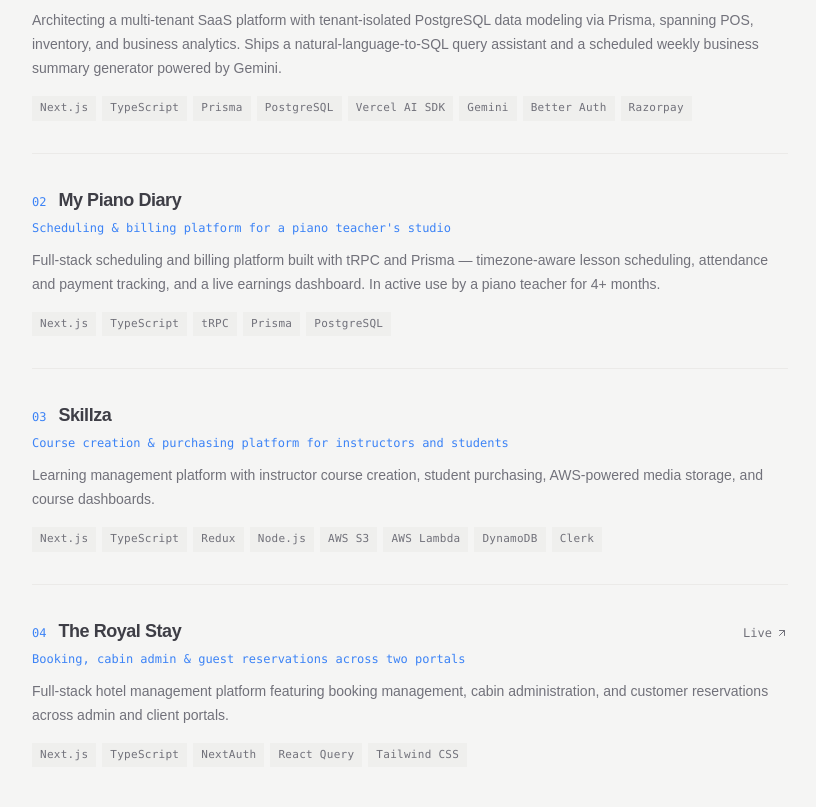
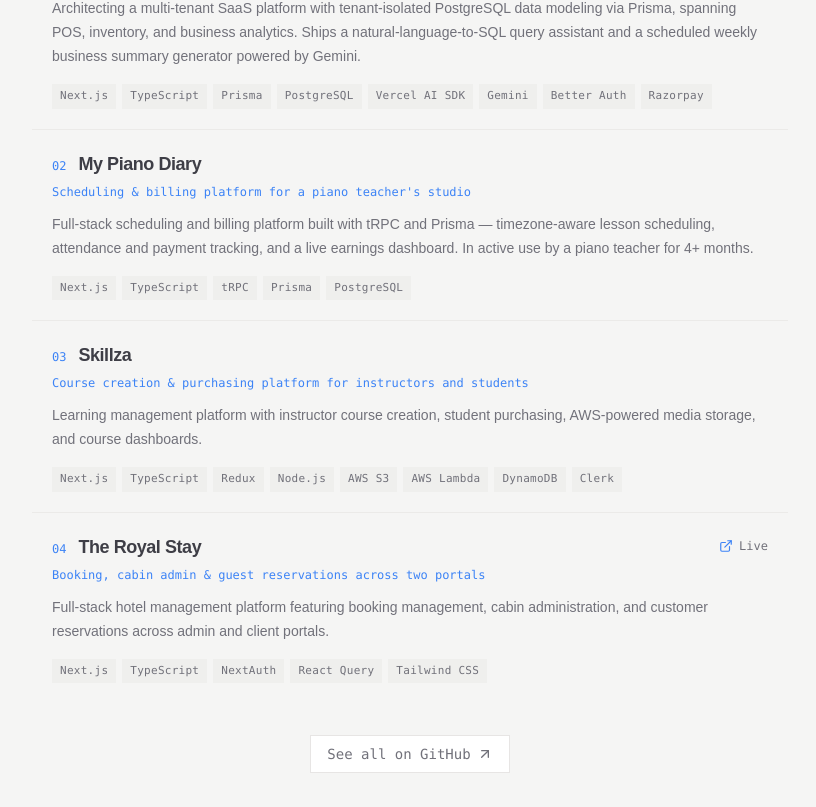
Before and after one commit to Itzsoham/portfolio, a Next.js app: page /projects in a window 1280 px wide. Shown: the part 493-1300 px from the top of the page, without its empty margins (64-880 px from the left). Built offline with nearby package versions, Linux system fonts and the light colour scheme; no server answers; a web font is replaced by a local one.

Commit message:
feat: update neminath link, add hover corner borders, add github and live icons to projects

```diff
--- a/components/cards/ExperienceRow.tsx
+++ b/components/cards/ExperienceRow.tsx
@@ -14,7 +14,11 @@
     entry;
 
   return (
-    <div className="grid grid-cols-1 gap-x-6 gap-y-2 border-b border-border/70 py-8 last:border-b-0 sm:grid-cols-[136px_1fr]">
+    <div className="group relative grid grid-cols-1 gap-x-6 gap-y-2 border-b border-border/70 p-5 transition-colors hover:bg-muted/30 last:border-b-0 sm:grid-cols-[136px_1fr]">
+      {/* Hover corner borders: Top-Left & Bottom-Right */}
+      <span aria-hidden className="pointer-events-none absolute top-0 left-0 size-3 border-t-2 border-l-2 border-accent opacity-0 transition-opacity duration-200 group-hover:opacity-100" />
+      <span aria-hidden className="pointer-events-none absolute bottom-0 right-0 size-3 border-b-2 border-r-2 border-accent opacity-0 transition-opacity duration-200 group-hover:opacity-100" />
+
       <div className="font-mono text-xs text-muted-foreground">
         <div className="tabular-nums">
           {start} – {end ?? "Present"}
--- a/components/cards/ProjectCard.tsx
+++ b/components/cards/ProjectCard.tsx
@@ -1,4 +1,5 @@
-import { ArrowUpRight } from "lucide-react";
+import { ExternalLink } from "lucide-react";
+import { GitHubIcon } from "@/components/ui/brand-icons";
 
 interface Props {
   title: string;
@@ -14,22 +15,8 @@
   index?: number;
 }
 
-const LinkOut = ({ href, label }: { href: string; label: string }) => (
-  <a
-    href={href}
-    target="_blank"
-    rel="noopener noreferrer"
-    className="group inline-flex items-center gap-1 font-mono text-xs text-muted-foreground transition hover:text-accent"
-  >
-    {label}
-    <ArrowUpRight className="size-3 transition group-hover:-translate-y-0.5 group-hover:translate-x-0.5" />
-  </a>
-);
-
 /**
- * A project printed as one entry in a numbered list, not a bordered card —
- * matches a spec-sheet register: number, title, and the links that actually
- * do something, strung above a plain-language description and the stack.
+ * A project printed as one entry in a numbered list with hover corner accents.
  */
 export default function ProjectCard({
   title,
@@ -44,7 +31,13 @@
     typeof index === "number" ? String(index + 1).padStart(2, "0") : null;
 
   return (
-    <div className="border-b border-border/70 py-8 last:border-b-0">
+    <div className="group relative border-b border-border/70 p-5 transition-colors hover:bg-muted/30 last:border-b-0">
+      {/* All four hover corner borders for Project card */}
+      <span aria-hidden className="pointer-events-none absolute top-0 left-0 size-3 border-t-2 border-l-2 border-accent opacity-0 transition-opacity duration-200 group-hover:opacity-100" />
+      <span aria-hidden className="pointer-events-none absolute top-0 right-0 size-3 border-t-2 border-r-2 border-accent opacity-0 transition-opacity duration-200 group-hover:opacity-100" />
+      <span aria-hidden className="pointer-events-none absolute bottom-0 left-0 size-3 border-b-2 border-l-2 border-accent opacity-0 transition-opacity duration-200 group-hover:opacity-100" />
+      <span aria-hidden className="pointer-events-none absolute bottom-0 right-0 size-3 border-b-2 border-r-2 border-accent opacity-0 transition-opacity duration-200 group-hover:opacity-100" />
+
       <div className="flex flex-wrap items-baseline justify-between gap-x-4 gap-y-1.5">
         <div className="flex items-baseline gap-3">
           {sheet && (
@@ -58,9 +51,29 @@
         </div>
 
         {(liveHref || codeHref) && (
-          <div className="flex items-center gap-4">
-            {liveHref && <LinkOut href={liveHref} label="Live" />}
-            {codeHref && <LinkOut href={codeHref} label="Code" />}
+          <div className="flex items-center gap-3">
+            {liveHref && (
+              <a
+                href={liveHref}
+                target="_blank"
+                rel="noopener noreferrer"
+                className="group/link inline-flex items-center gap-1.5 font-mono text-xs text-muted-foreground transition hover:text-accent"
+              >
+                <ExternalLink className="size-3.5 text-accent transition group-hover/link:scale-110" />
+                <span>Live</span>
+              </a>
+            )}
+            {codeHref && (
+              <a
+                href={codeHref}
+                target="_blank"
+                rel="noopener noreferrer"
+                className="group/link inline-flex items-center gap-1.5 font-mono text-xs text-muted-foreground transition hover:text-accent"
+              >
+                <GitHubIcon className="size-3.5 text-foreground transition group-hover/link:scale-110 group-hover/link:text-accent" />
+                <span>Code</span>
+              </a>
+            )}
           </div>
         )}
       </div>
--- a/constants/index.ts
+++ b/constants/index.ts
@@ -116,7 +116,7 @@
 export const Experience: ExperienceEntry[] = [
   {
     company: "Neminath Technologies",
-    href: "https://neminathtech.com",
+    href: "https://neminathtechnologies.com/",
     location: "Ahmedabad, India",
     title: "Frontend Lead",
     start: "May 2025",
```
